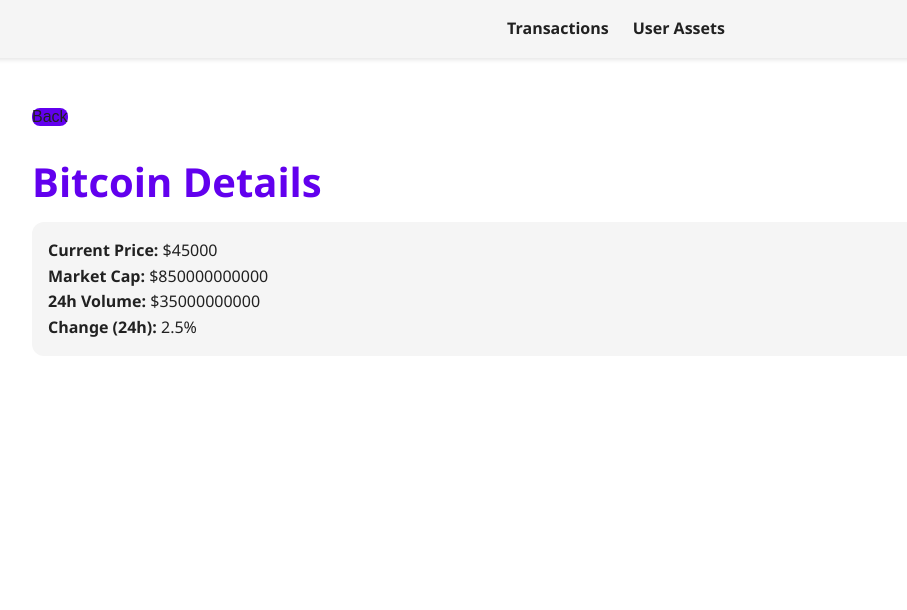
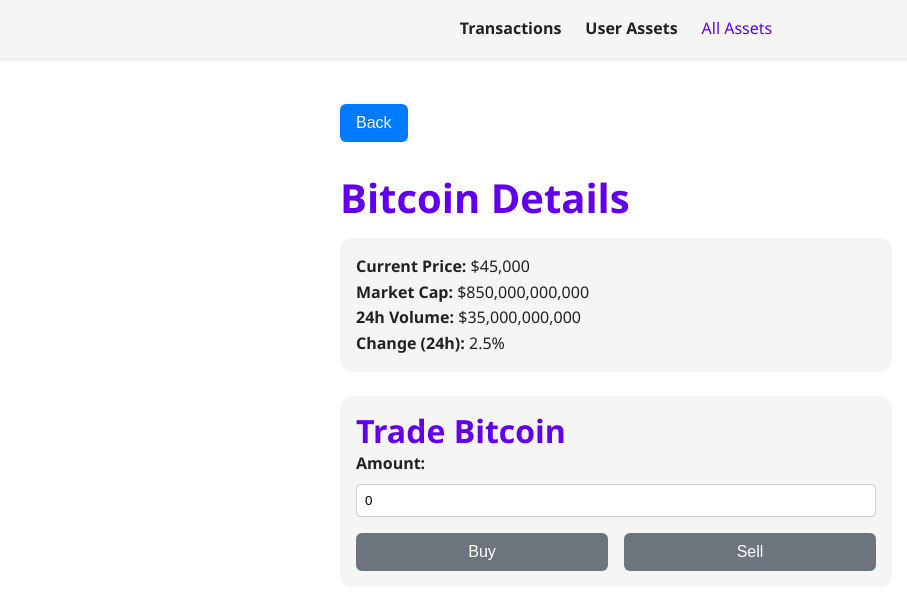
Before and after one commit to bryanch0430-web/trading, a Vue app in the folder frontend/trading-platform/: page /asset/1 in a window 1280 px wide. Shown: the top 610 px of the page, without its empty margins (24-931 px from the left). Built offline with nearby package versions, Linux system fonts and the light colour scheme.

Commit message:
Frontend update new pagefor display all asset and update style

```diff
--- a/frontend/trading-platform/src/App.vue
+++ b/frontend/trading-platform/src/App.vue
@@ -5,6 +5,7 @@
       <div class="nav-container">
         <router-link to="/" class="nav-link">Transactions</router-link>
         <router-link to="/assets" class="nav-link">User Assets</router-link>
+        <router-link to="/all-assets">All Assets</router-link>
       </div>
     </nav>
     <main class="content">
--- a/frontend/trading-platform/src/components/TransactionItem.vue
+++ b/frontend/trading-platform/src/components/TransactionItem.vue
@@ -1,9 +1,12 @@
-<!-- src/components/TransactionItem.vue -->
 <template>
   <div class="transaction-item">
     <div class="transaction-content">
       <div>
-        <strong>{{ transaction.assetName }}</strong> ({{ transaction.type }})
+      <strong :class="typeClass">{{ transaction.type }}</strong>
+    </div>
+
+      <div>
+        <strong>{{ transaction.assetName }}</strong>
       </div>
       <div>{{ transaction.amount }}</div>
       <div>{{ formattedTime }}</div>
@@ -25,11 +28,22 @@
       const date = new Date(this.transaction.time);
       return date.toLocaleString();
     },
+    typeClass() {
+      return this.transaction.type === 'Buy' ? 'text-blue' : 'text-red';
+    },
   },
 };
 </script>
 
 <style scoped>
+
+.text-blue {
+  color: #addfff;
+}
+
+.text-red {
+  color: #ff7f7f;
+}
 .transaction-item {
   background-color: var(--color-panel);
   border-radius: 12px; /* Rounded square */
--- a/frontend/trading-platform/src/router/index.js
+++ b/frontend/trading-platform/src/router/index.js
@@ -3,6 +3,7 @@
 import TransactionPage from '../views/TransactionPage.vue';
 import UserAssetPage from '../views/UserAssetPage.vue';
 import AssetDisplayPage from '../views/AssetDisplayPage.vue';
+import AllAssetsPage from '../views/AllAssetsPage.vue';
 
 const routes = [
   {
@@ -21,6 +22,11 @@
     component: AssetDisplayPage,
     props: true,
   },
+  {
+    path: '/all-assets', // Define the new route path
+    name: 'AllAssets',
+    component: AllAssetsPage,
+  },
 ];
 
 const router = createRouter({
--- /dev/null
+++ b/frontend/trading-platform/src/views/AllAssetsPage.vue
@@ -0,0 +1,105 @@
+<!-- src/views/AllAssetsPage.vue -->
+<template>
+    <div class="container">
+      <h1>All Assets</h1>
+      <div class="assets-list">
+        <div
+          v-for="asset in assets"
+          :key="asset.id"
+          class="asset-item"
+          @click="goToAsset(asset.id)"
+        >
+          <h2>{{ asset.name }}</h2>
+          <p><strong>Price:</strong> ${{ asset.currentPrice.toLocaleString() }}</p>
+          <p><strong>Market Cap:</strong> ${{ asset.marketCap.toLocaleString() }}</p>
+          <p><strong>24h Change:</strong> {{ asset.change24h }}%</p>
+        </div>
+      </div>
+    </div>
+  </template>
+
+  <script>
+  export default {
+    name: 'AllAssetsPage',
+    data() {
+      return {
+        assets: [],
+      };
+    },
+    created() {
+      // Fetch all assets
+      // For now, use mock data
+      this.assets = [
+        {
+          id: 1,
+          name: 'Bitcoin',
+          currentPrice: 45000,
+          marketCap: 850000000000,
+          volume24h: 35000000000,
+          change24h: 2.5,
+        },
+        {
+          id: 2,
+          name: 'Ethereum',
+          currentPrice: 3000,
+          marketCap: 350000000000,
+          volume24h: 20000000000,
+          change24h: -1.2,
+        },
+        {
+          id: 3,
+          name: 'Binance Coin',
+          currentPrice: 400,
+          marketCap: 60000000000,
+          volume24h: 5000000000,
+          change24h: 1.8,
+        },
+      ];
+    },
+    methods: {
+      goToAsset(id) {
+        this.$router.push({ name: 'AssetDisplay', params: { id } });
+      },
+    },
+  };
+  </script>
+
+  <style scoped>
+  .container {
+    padding: 24px;
+    max-width: 800px;
+    margin: 0 auto;
+  }
+
+  h1 {
+    color: var(--color-primary);
+    margin-bottom: 24px;
+  }
+
+  .assets-list {
+    display: flex;
+    flex-direction: column;
+    gap: 16px;
+  }
+
+  .asset-item {
+    background-color: var(--color-panel);
+    border-radius: 12px;
+    padding: 16px;
+    cursor: pointer;
+    transition: background-color 0.3s ease, transform 0.3s ease;
+  }
+
+  .asset-item:hover {
+    background-color: #f0f0f0; /* Light gray on hover */
+    transform: scale(1.02);
+  }
+
+  .asset-item h2 {
+    margin: 0 0 8px 0;
+  }
+
+  .asset-item p {
+    margin: 4px 0;
+  }
+  </style>
--- a/frontend/trading-platform/src/views/AssetDisplayPage.vue
+++ b/frontend/trading-platform/src/views/AssetDisplayPage.vue
@@ -4,11 +4,37 @@
     <button class="button" @click="$router.back()">Back</button>
     <h1>{{ asset.name }} Details</h1>
     <div class="asset-details">
-        <p><strong>Current Price:</strong> ${{ asset.currentPrice }}</p>
-        <p><strong>Market Cap:</strong> ${{ asset.marketCap }}</p>
-        <p><strong>24h Volume:</strong> ${{ asset.volume24h }}</p>
+      <p><strong>Current Price:</strong> ${{ asset.currentPrice.toLocaleString() }}</p>
+      <p><strong>Market Cap:</strong> ${{ asset.marketCap.toLocaleString() }}</p>
+      <p><strong>24h Volume:</strong> ${{ asset.volume24h.toLocaleString() }}</p>
       <p><strong>Change (24h):</strong> {{ asset.change24h }}%</p>
       <!-- Add more details as needed -->
+    </div>
+
+    <!-- Trading Section -->
+    <div class="trading-section">
+      <h2>Trade {{ asset.name }}</h2>
+      <div class="input-group">
+        <label for="amount">Amount:</label>
+        <input
+          v-model.number="amount"
+          id="amount"
+          type="number"
+          min="0"
+          placeholder="Enter amount"
+        />
+      </div>
+      <div class="button-group">
+        <button class="buy-button" @click="buyAsset" :disabled="!isValidAmount">
+          Buy
+        </button>
+        <button class="sell-button" @click="sellAsset" :disabled="!isValidAmount">
+          Sell
+        </button>
+      </div>
+      <div v-if="message" :class="['message', messageType]">
+        {{ message }}
+      </div>
     </div>
   </div>
 </template>
@@ -20,7 +46,15 @@
   data() {
     return {
       asset: {},
+      amount: 0,
+      message: '',
+      messageType: '', // 'success' or 'error'
     };
+  },
+  computed: {
+    isValidAmount() {
+      return this.amount > 0;
+    },
   },
   created() {
     // Fetch asset details based on the ID
@@ -44,23 +78,139 @@
     };
     this.asset = mockAssets[this.id] || {};
   },
+  methods: {
+    buyAsset() {
+      // Placeholder for buy functionality
+      // In a real application, you'd integrate with a backend or wallet service
+      if (this.isValidAmount) {
+        // Example: Calculate total cost
+        const totalCost = this.amount * this.asset.currentPrice;
+        this.message = `Successfully bought ${this.amount} ${this.asset.name} for $${totalCost.toLocaleString()}.`;
+        this.messageType = 'success';
+        this.amount = 0; // Reset amount
+      } else {
+        this.message = 'Please enter a valid amount to buy.';
+        this.messageType = 'error';
+      }
+    },
+    sellAsset() {
+      // Placeholder for sell functionality
+      // In a real application, you'd integrate with a backend or wallet service
+      if (this.isValidAmount) {
+        // Example: Calculate total revenue
+        const totalRevenue = this.amount * this.asset.currentPrice;
+        this.message = `Successfully sold ${this.amount} ${this.asset.name} for $${totalRevenue.toLocaleString()}.`;
+        this.messageType = 'success';
+        this.amount = 0; // Reset amount
+      } else {
+        this.message = 'Please enter a valid amount to sell.';
+        this.messageType = 'error';
+      }
+    },
+  },
 };
 </script>
 
 <style scoped>
 .container {
   padding: 24px;
+  max-width: 600px;
+  margin: 0 auto;
 }
+
 h1 {
   color: var(--color-primary);
   margin: 16px 0;
 }
+
 .asset-details {
   background-color: var(--color-panel);
   border-radius: 12px;
   padding: 16px;
+  margin-bottom: 24px;
 }
+
+.trading-section {
+  background-color: var(--color-panel);
+  border-radius: 12px;
+  padding: 16px;
+}
+
+.input-group {
+  display: flex;
+  flex-direction: column;
+  margin-bottom: 16px;
+}
+
+.input-group label {
+  margin-bottom: 8px;
+  font-weight: bold;
+}
+
+.input-group input {
+  padding: 8px;
+  border: 1px solid #ccc;
+  border-radius: 4px;
+}
+
+.button-group {
+  display: flex;
+  gap: 16px;
+}
+
+.buy-button,
+.sell-button {
+  flex: 1;
+  padding: 10px;
+  border: none;
+  border-radius: 6px;
+  color: #fff;
+  cursor: pointer;
+  font-size: 16px;
+}
+
+.buy-button {
+  background-color: #28a745; /* Green for Buy */
+}
+
+.sell-button {
+  background-color: #dc3545; /* Red for Sell */
+}
+
+.buy-button:disabled,
+.sell-button:disabled {
+  background-color: #6c757d;
+  cursor: not-allowed;
+}
+
+.message {
+  margin-top: 16px;
+  padding: 12px;
+  border-radius: 4px;
+  font-weight: bold;
+}
+
+.message.success {
+  background-color: #d4edda;
+  color: #155724;
+}
+
+.message.error {
+  background-color: #f8d7da;
+  color: #721c24;
+}
+
 .button {
   margin-bottom: 16px;
+  padding: 10px 16px;
+  background-color: #007bff;
+  border: none;
+  border-radius: 6px;
+  color: #fff;
+  cursor: pointer;
+}
+
+.button:hover {
+  background-color: #0056b3;
 }
 </style>
```
Lines whose indentation alone changed are shown as unchanged.
